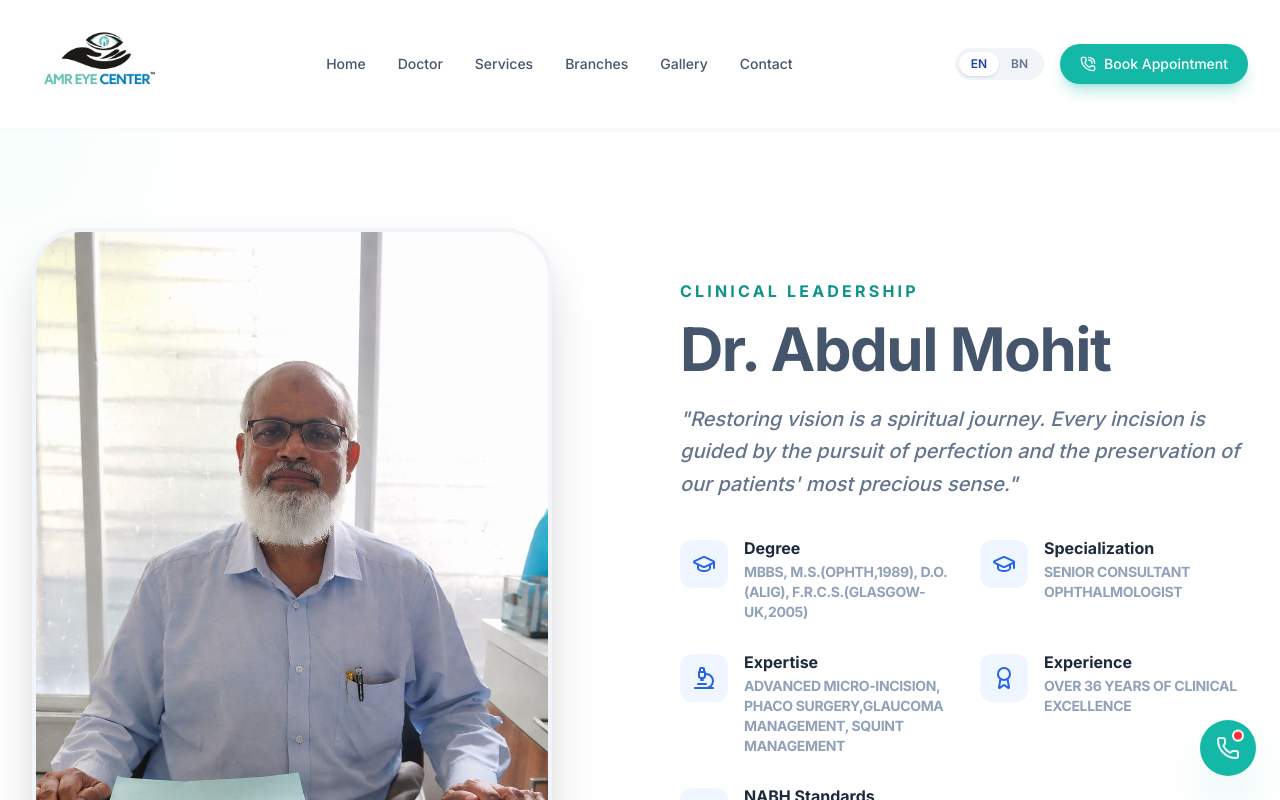
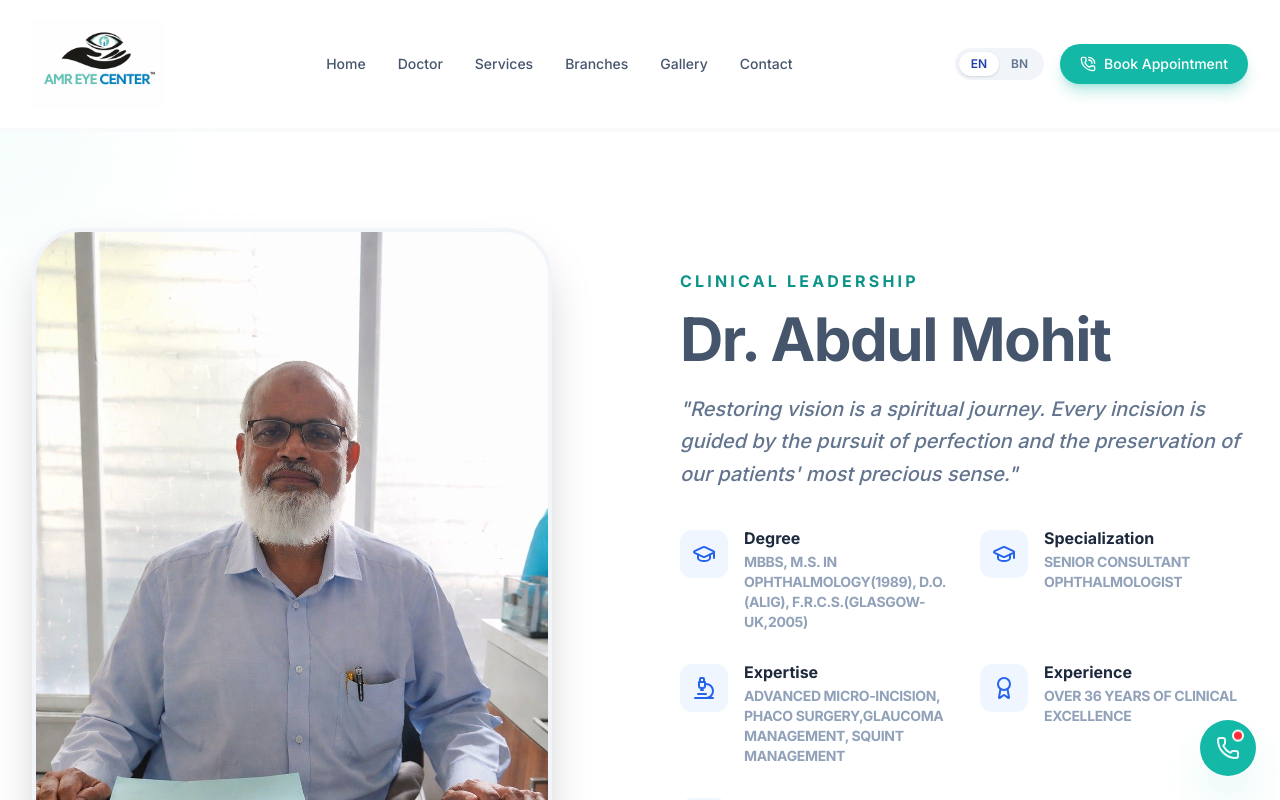
Before and after one commit to onlineservicesdigitalexposure-gif/Amar_Eye_Care_Website, a React (Vite) app: page /doctor in a window 1280 px wide. Shown: the top 800 px of the page. Built offline with nearby package versions, Linux system fonts and the light colour scheme.

Commit message:
Add & Changes

```diff
--- a/src/i18n/bn.ts
+++ b/src/i18n/bn.ts
@@ -163,7 +163,7 @@ const bn: TranslationKeys = {
     qualifications: {
       degree: {
         title: "ডিগ্রি",
-        text: "এমবিবিএস, এম.এস. (অপথ, ১৯৮৯), ডি.ও. (আলিগ), এফ.আর.সি.এস. (গ্লাসগো-ইউকে, ২০০৫)",
+        text: "এমবিবিএস, চক্ষুবিজ্ঞানে এম.এস.(১৯৮৯), ডি.ও. (আলিগ), এফ.আর.সি.এস. (গ্লাসগো-ইউকে, ২০০৫)",
       },
       specialization: {
         title: "বিশেষত্ব",
--- a/src/i18n/en.ts
+++ b/src/i18n/en.ts
@@ -162,7 +162,7 @@ const en = {
     qualifications: {
       degree: {
         title: "Degree",
-        text: "MBBS, M.S.(Ophth,1989), D.O.(Alig), F.R.C.S.(Glasgow-UK,2005)",
+        text: "MBBS, M.S. in Ophthalmology(1989), D.O.(Alig), F.R.C.S.(Glasgow-UK,2005)",
       },
       specialization: {
         title: "Specialization",
```
